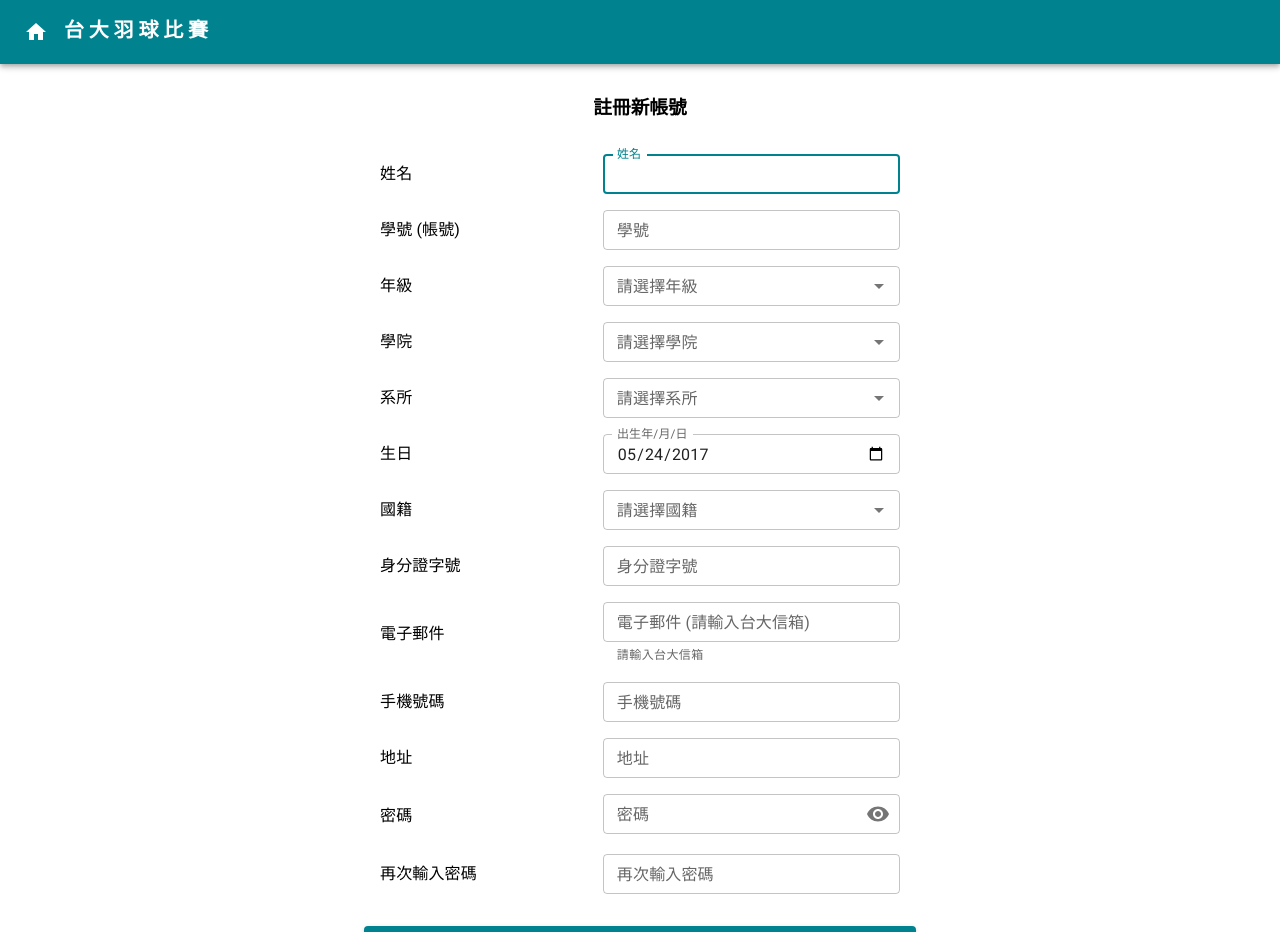
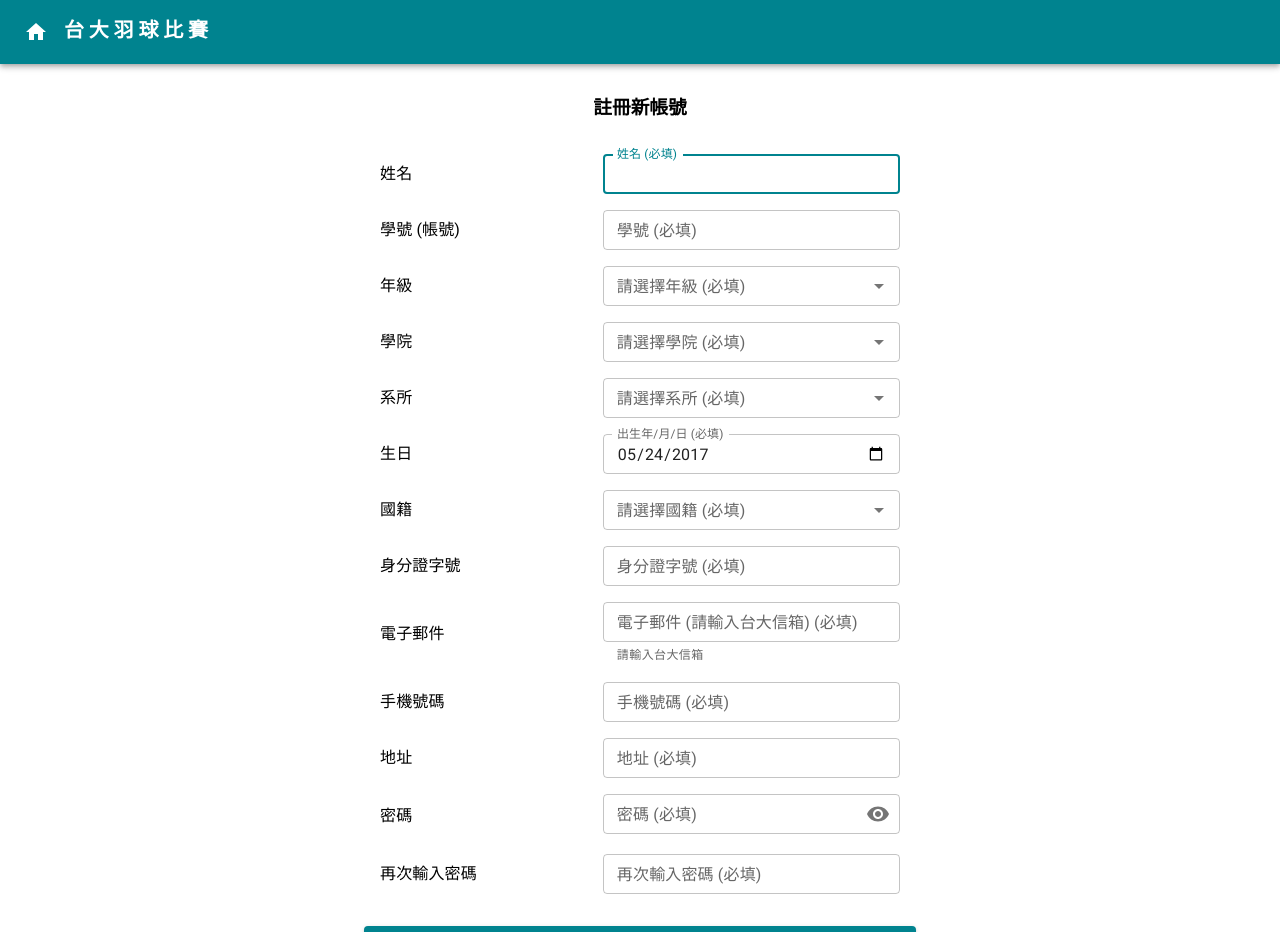
Before and after one commit to d336643/NTU_badminton_system, a React (Create React App) app in the folder frontend/: page /signup in a window 1280 px wide. Shown: the top 932 px of the page. Built offline with nearby package versions, Linux system fonts and the light colour scheme; no server answers.

Commit message:
fix: frontend check blank form

```diff
--- a/frontend/src/components/Signup.js
+++ b/frontend/src/components/Signup.js
@@ -84,7 +84,21 @@ export default function SwitchListSecondary() {
 
     const onFinish = () => {
         console.log('Received values of form: ', values);
-        if (values.iid.length !== 10) {
+        let blank = '';
+        const key = Object.keys(values);
+        const value = Object.values(values);
+        value.map(function(x, i) {
+            if (value[i] === null || value[i] === '') {
+                blank = blank+key[i]+', ';
+                console.log(blank)
+            }
+        });
+        if (blank !== '') {
+            console.log(blank)
+            setAlertmessage(blank+' 不得為空白');
+            setOpen(true);
+        }
+        else if (values.iid.length !== 10) {
             setAlertmessage(nation === 1 ? "身分證須為十碼" : "居留證須為十碼");
             setOpen(true);
         }
@@ -212,7 +226,7 @@ export default function SwitchListSecondary() {
                             autoComplete="name"
                             name="fullName"
                             id="fullName"
-                            label="姓名"
+                            label="姓名 (必填)"
                             autoFocus
                             onChange={handleChange('username')}
                         />
@@ -223,7 +237,7 @@ export default function SwitchListSecondary() {
                             sx={{ gridColumn: '4/8' }}
                             size="small"
                             id="sid"
-                            label="學號"
+                            label="學號 (必填)"
                             name="sid"
                             autoComplete="sid"
                             onChange={handleChange('sid')}
@@ -238,7 +252,7 @@ export default function SwitchListSecondary() {
                             options={DEGREEENTRY}
                             getOptionLabel={(option) => option.label || ""}
                             isOptionEqualToValue={(option, value) => option.id === value.id}
-                            renderInput={(params) => <TextField {...params} label="請選擇年級" />}
+                            renderInput={(params) => <TextField {...params} label="請選擇年級 (必填)" />}
                             onChange={(event, newValue, reason) => {
                                 setValues({...values, degreeId: reason === "clear" || reason === "removeOption" ? null : newValue.id});
                             }}
@@ -253,7 +267,7 @@ export default function SwitchListSecondary() {
                             options={college}
                             getOptionLabel={(option) => option.label || ""}
                             isOptionEqualToValue={(option, value) => option.id === value.id}
-                            renderInput={(params) => <TextField {...params} label="請選擇學院" />}
+                            renderInput={(params) => <TextField {...params} label="請選擇學院 (必填)" />}
                             onChange={(event, newValue, reason) => {
                                 setCollegeId(reason === "clear" || reason === "removeOption" ? null : newValue.id);
                             }}
@@ -268,7 +282,7 @@ export default function SwitchListSecondary() {
                             options={collegeId === null ? department : filterArr(department, collegeId[0])}
                             getOptionLabel={(option) => option.label || ""}
                             isOptionEqualToValue={(option, value) => option.id === value.id}
-                            renderInput={(params) => <TextField {...params} label="請選擇系所" />}
+                            renderInput={(params) => <TextField {...params} label="請選擇系所 (必填)" />}
                             onChange={(event, newValue, reason) => {
                                 setValues({...values, departmentId: reason === "clear" || reason === "removeOption" ? null : newValue.id});
                             }}
@@ -281,7 +295,7 @@ export default function SwitchListSecondary() {
                             sx={{ gridColumn: '4/8' }}
                             size="small"
                             id="date"
-                            label="出生年/月/日"
+                            label="出生年/月/日 (必填)"
                             type="date"
                             defaultValue="2017-05-24"
                             InputLabelProps={{
@@ -299,7 +313,7 @@ export default function SwitchListSecondary() {
                             options={NATIONENTRY}
                             getOptionLabel={(option) => option.label}
                             isOptionEqualToValue={(option, value) => option.id === value.id}
-                            renderInput={(params) => <TextField {...params} label="請選擇國籍" />}
+                            renderInput={(params) => <TextField {...params} label="請選擇國籍 (必填)" />}
                             onChange={(event, newValue, reason) => {
                                 setNation(reason === "clear" || reason === "removeOption" ? null : newValue.id);
                             }}
@@ -312,7 +326,7 @@ export default function SwitchListSecondary() {
                                 sx={{ gridColumn: '4/8' }}
                                 size="small"
                                 id="iid"
-                                label="身分證字號"
+                                label="身分證字號 (必填)"
                                 name="iid"
                                 autoComplete="iid"
                                 onChange={handleChange('iid')}
@@ -328,7 +342,7 @@ export default function SwitchListSecondary() {
                             sx={{ gridColumn: '4/8' }}
                             size="small"
                             id="altIid"
-                            label="居留證號"
+                            label="居留證號 (必填)"
                             name="altIid"
                             autoComplete="altIid"
                             onChange={handleChange('iid')}
@@ -344,7 +358,7 @@ export default function SwitchListSecondary() {
                             sx={{ gridColumn: '4/8' }}
                             size="small"
                             id="email"
-                            label="電子郵件 (請輸入台大信箱)"
+                            label="電子郵件 (請輸入台大信箱) (必填)"
                             name="email"
                             autoComplete="email"
                             onChange={handleChange('email')}
@@ -359,7 +373,7 @@ export default function SwitchListSecondary() {
                             sx={{ gridColumn: '4/8' }}
                             size="small"
                             id="phone"
-                            label="手機號碼"
+                            label="手機號碼 (必填)"
                             name="phone"
                             autoComplete="phone"
                             onChange={handleChange('phone')}
@@ -371,7 +385,7 @@ export default function SwitchListSecondary() {
                             sx={{ gridColumn: '4/8' }}
                             size="small"
                             id="address"
-                            label="地址"
+                            label="地址 (必填)"
                             name="address"
                             autoComplete="address"
                             onChange={handleChange('address')}
@@ -380,7 +394,7 @@ export default function SwitchListSecondary() {
                     <ListItem style={{ display: 'grid', gridAutoColumns: '1fr'}}>
                         <ListItemText sx={{ gridColumn: '1/3' }} id="password-item" primary="密碼" />
                         <FormControl sx={{ gridColumn: '4/8' }} size="small" variant="outlined" helperText={checkPassword(values.password) ? "" : "密碼需由至少8位英文及數字混和組成"}>
-                            <InputLabel htmlFor="adornment-password">密碼</InputLabel>
+                            <InputLabel htmlFor="adornment-password">密碼 (必填)</InputLabel>
                             <OutlinedInput
                                 id="adornment-password"
                                 type={values.showPassword ? 'text' : 'password'}
@@ -413,7 +427,7 @@ export default function SwitchListSecondary() {
                             size="small"
                             id="confirmPassword"
                             type={'password'}
-                            label="再次輸入密碼"
+                            label="再次輸入密碼 (必填)"
                             name="confirmPassword"
                             autoComplete="confirmPassword"
                             onChange={handleChange('confirmPassword')}
```
